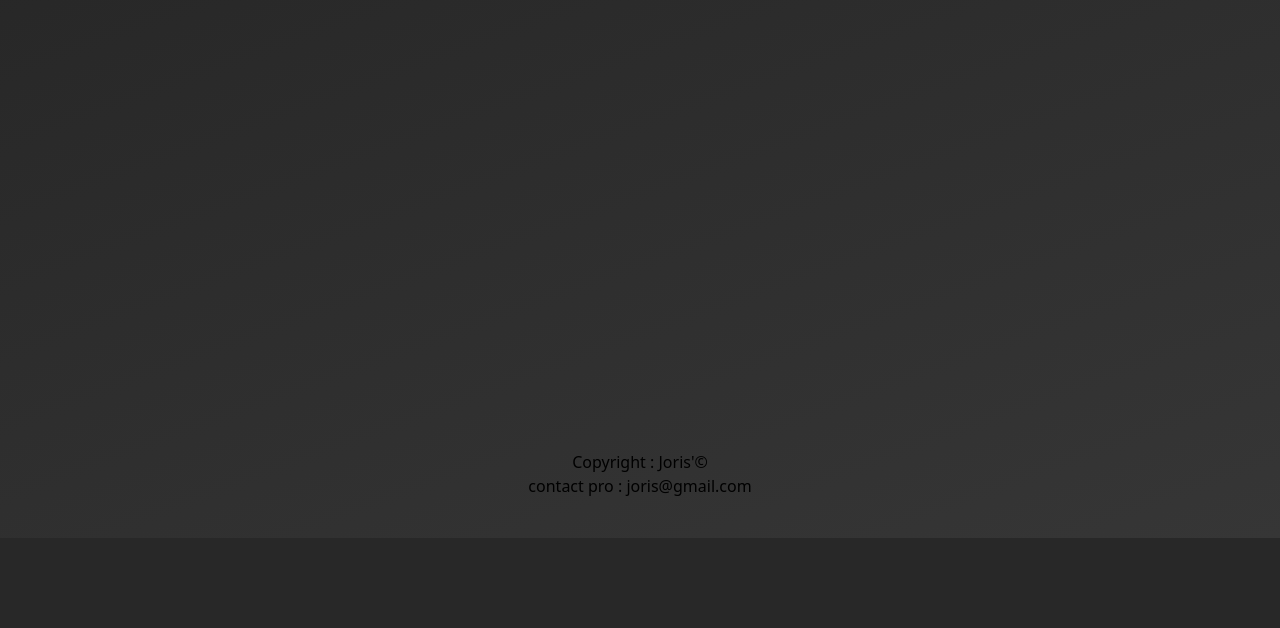
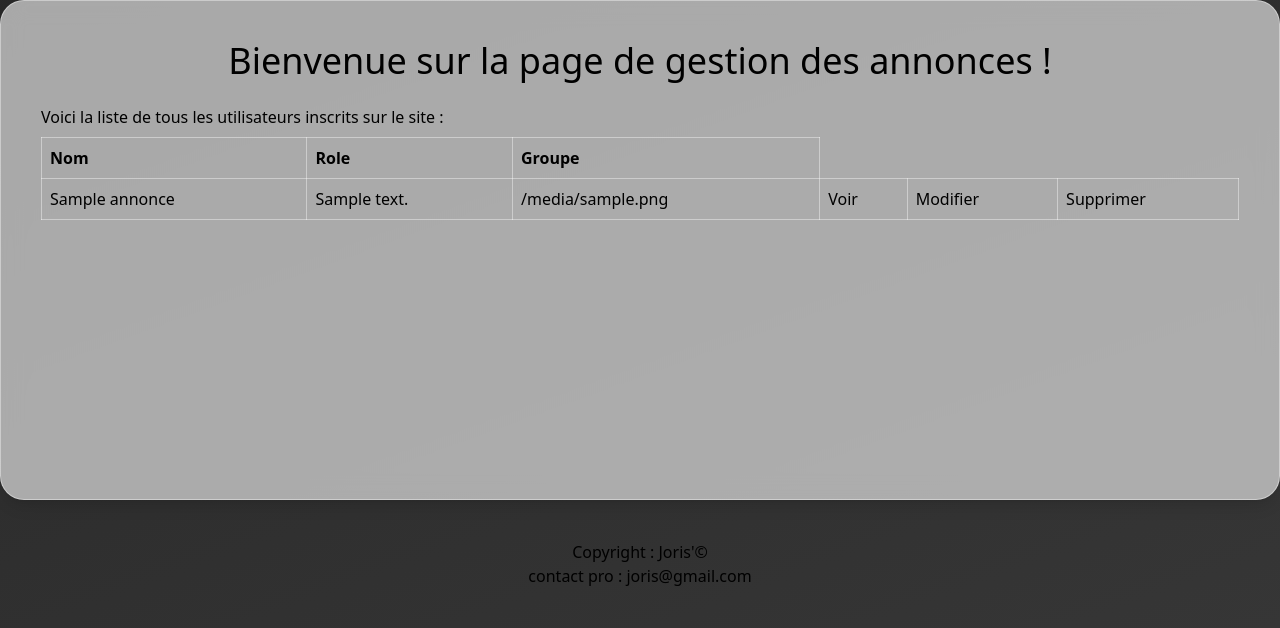
Before and after one commit to Joscrap/site-web-de-6mois--ta-faim-, a Flask app: page /admin/back_annonce in a window 1280 px wide. Shown: the part 262-890 px from the top of the page. Before the commit the page ends 800 px from the top, so only its background shows below. Run offline with Flask 3, Linux system fonts and the light colour scheme; the visitor is signed in with stand-in values (Sample User, id 1); a database or web service that is not in the repository returns one stand-in record (values such as "Sample title"); some libraries are stand-ins or nearby versions.

Commit message:
modif admin

```diff
--- a/main.py
+++ b/main.py
@@ -253,10 +253,10 @@ def admin_utilisateur():
 @app.route('/admin/back_annonce')
 def admin_annonce():
     if 'util' in session and session['role'] == 'admin':
-        db_utili = mongo.ta_faim.annonce
-        annnonce = db_utili.find({})
+        db_utili = mongo.ta_faim.annonces
+        annnonces = db_utili.find({})
 
-        return render_template("admin/back_annonce.html", annnonce=annnonce)
+        return render_template("admin/back_annonce.html", annnonces=annnonces)
     else:
         return "Accès refusé. Vous devez être connecté en tant qu'administrateur."
 
@@ -314,7 +314,7 @@ def modif(id_post):
     else:
         return "Accès refusé. Vous devez être connecté en tant qu'administrateur."
 
-#route pour suprimer
+#route pour suprimer utili
 @app.route('/suprimer_utili/<id_post>', methods=['POST'])
 def suprimer_utili(id_post):
     if 'util' in session and session['role'] == 'admin':
@@ -324,6 +324,15 @@ def suprimer_utili(id_post):
     else:
         return "Accès refusé. Vous devez être connecté en tant qu'administrateur."
 
+#route pour suprimer annonce
+@app.route('/suprimer_annonce/<id_post>', methods=['POST'])
+def suprimer_annonce(id_post):
+    if 'util' in session and session['role'] == 'admin':
+        db_utilis = mongo.ta_faim.annonces
+        annonce = db_utilis.delete_one({"_id": ObjectId(id_post)})
+        return redirect(url_for("admin_annonce", message="L'annonce est bien suprimer", annonce=annonce))
+    else:
+        return "Accès refusé. Vous devez être connecté en tant qu'administrateur."
 
 
 
--- a/templates/admin/back_annonce.html
+++ b/templates/admin/back_annonce.html
@@ -2,6 +2,41 @@
 
 {% block content %}
 
+    <section class="flex justify-center ">
 
+        <article class="w-7xl p-10 bg-white/60 border border-white/40 backdrop-blur-md rounded-3xl shadow-lg h-[500px]">
+
+            <h1 class="flex justify-center text-4xl">Bienvenue sur la page de gestion des annonces !</h1>
+
+            <p class="pt-6 pb-2">Voici la liste de tous les utilisateurs inscrits sur le site :</p>
+
+            <table class="w-full text-left border-collapse">
+                <thead>
+                    <tr>
+                        <th class="border border-white/40 p-2">Nom</th>
+                        <th class="border border-white/40 p-2">Role</th>
+                        <th class="border border-white/40 p-2">Groupe</th>
+                    </tr>
+                </thead>
+                <tbody>
+                    {% for annonce in annnonces %}
+                    <tr>
+                        <td class="border border-white/40 p-2">{{ annonce['titre'] }}</td>
+                        <td class="border border-white/40 p-2">{{ annonce['description'] }}</td>
+                        <td class="border border-white/40 p-2">{{ annonce['img'] }}</td>
+                        <td class="border border-white/40 p-2"><a href="/utilisateur/{{annonce['_id']}}">Voir</a></td>
+                        <td class="border border-white/40 p-2"><a href="/modif_utilis/{{annonce['_id']}}">Modifier</a></td>
+                        <td class="border border-white/40 p-2"><form action="{{ url_for('suprimer_annonce', id_post=annonce._id) }}" method="POST" onsubmit="return confirm('Tu es sûr de vouloir supprimer cet utilisateur ?')"><button type="submit">Supprimer</button></form></td>
+                    </tr>
+                    {% endfor %}
+
+                </tbody>
+            </table>
+            {% if message %}
+            <p>Message : {{message}}</p>
+            {% endif %}
+        </article>
+
+    </section>
 
 {% endblock %}
```
